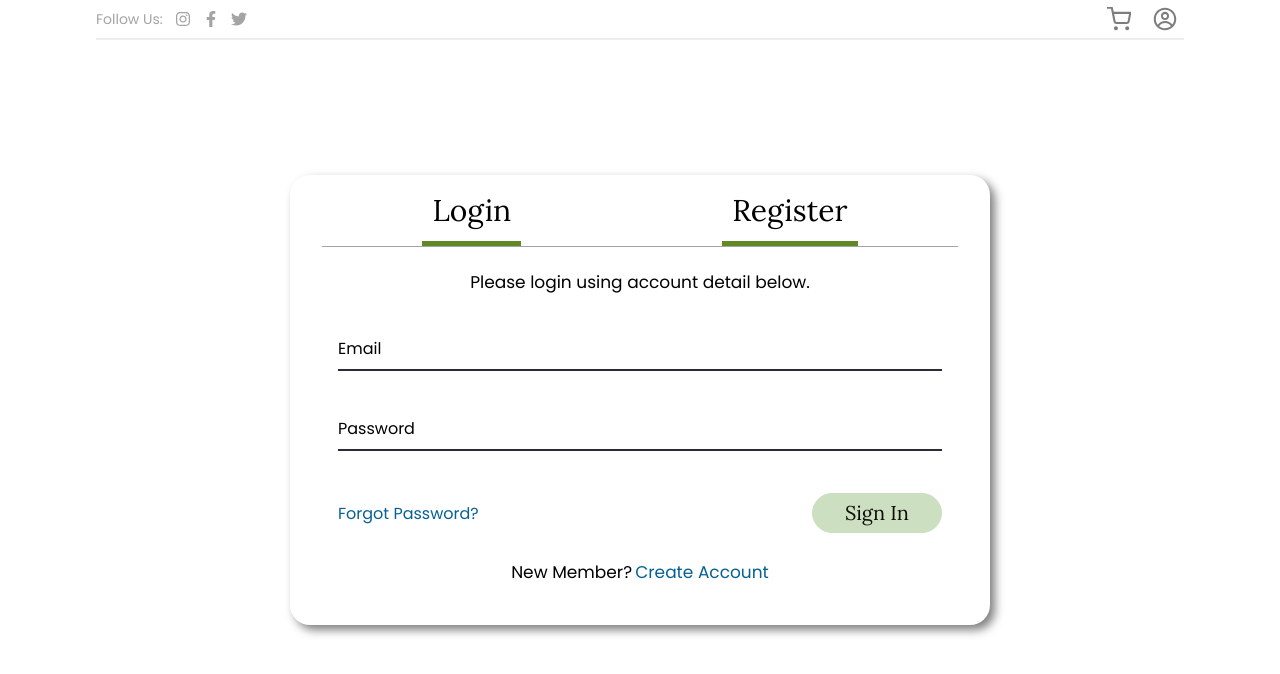
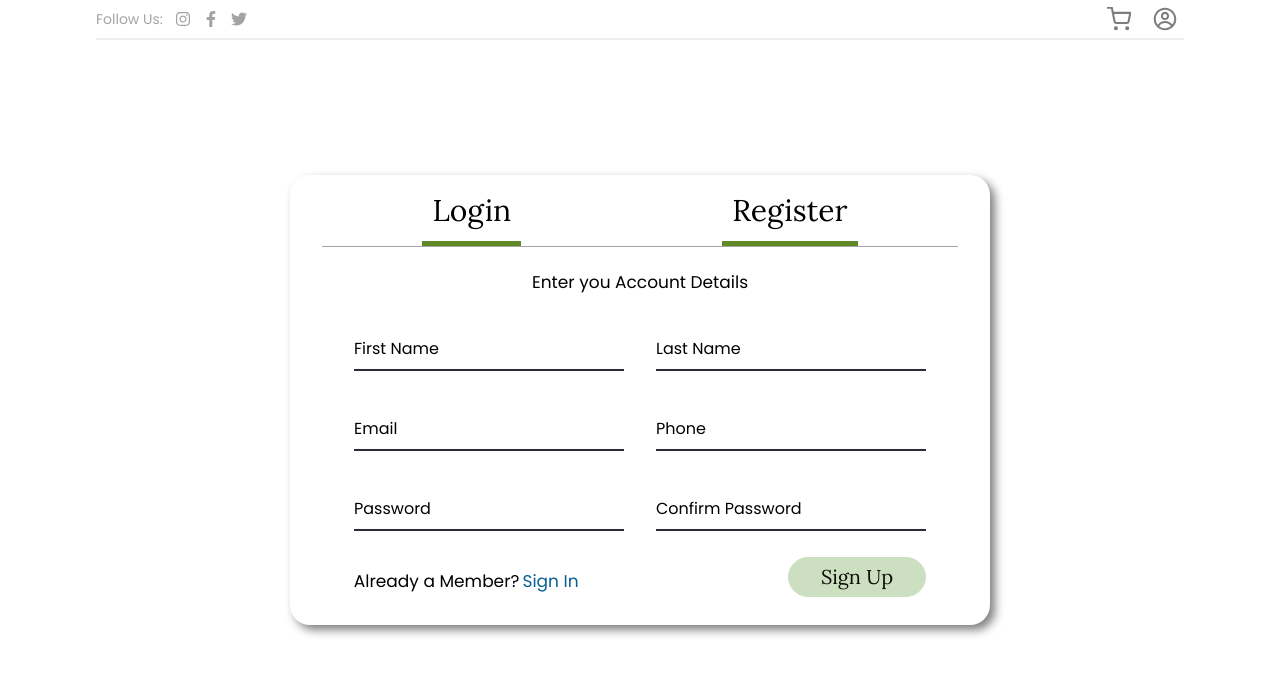
Before and after one commit to vishal-63/planting-io, a React (Create React App) app: page / in a window 1280 px wide. Shown: the top 674 px of the page. Built offline with nearby package versions, Linux system fonts and the light colour scheme.

Commit message:
registration form

```diff
--- a/src/Components/LoginModal/LoginModalElements.js
+++ b/src/Components/LoginModal/LoginModalElements.js
@@ -63,6 +63,7 @@
 export const FormContainer = styled.form`
   padding: 5px 1rem;
   width: 100%;
+  display: flex;
 `;
 
 export const Wrapper = styled.div`
@@ -97,6 +98,7 @@
   margin-top: 25px;
   align-items: center;
   justify-content: space-between;
+  width: 90%;
 
   @media (max-width: 768px) {
     flex-direction: column;
@@ -152,7 +154,7 @@
   margin-top: 1.5rem;
   & a {
     color: #066093;
-    padding-left:3px;
+    padding-left: 3px;
   }
 
   @media (max-width: 768px) {
@@ -161,3 +163,54 @@
     justify-content: center;
   }
 `;
+
+export const Block = styled.div`
+  width: 100%;
+  margin: 0 1rem;
+
+  @media (max-width: 768px) {
+    width: 100%;
+    margin: 0 0.38rem;
+  }
+`;
+
+export const SignUpBtn = styled.button`
+  height: 40px;
+  background: #cddfc1;
+  border: 1px solid #cddfc1;
+  border-radius: 34px;
+  font-family: Lora;
+  font-size: 20px;
+  line-height: 30px;
+  display: flex;
+  text-align: center;
+  align-items: center;
+  cursor: pointer;
+  padding: 0 32px;
+  color: #0d0d06;
+
+  @media (max-width: 768px) {
+    height: 45px;
+    width: 150px;
+    padding: 5px 35px;
+    margin-top: 1rem;
+  }
+`;
+
+export const AlreadyAccount = styled.div`
+  font-size: 17px;
+  line-height: 21px;
+  display: flex;
+  align-items: center;
+  justify-self: flex-end;
+  margin-top: 0.5rem;
+  & a {
+    color: #066093;
+    padding-left: 3px;
+  }
+
+  @media (max-width: 768px) {
+    width: 100%;
+    line-height: 23px;
+  }
+`;
--- a/src/Components/LoginModal/index.js
+++ b/src/Components/LoginModal/index.js
@@ -12,6 +12,9 @@
   ForgotPass,
   SignInBtn,
   NewAccount,
+  Block,
+  SignUpBtn,
+  AlreadyAccount,
 } from "./LoginModalElements";
 
 const LoginModal = () => {
@@ -21,7 +24,7 @@
         <Tab>Login</Tab>
         <Tab>Register</Tab>
       </TabsContainer>
-      <p>Please login using account detail below.</p>
+      {/* <p>Please login using account detail below</p>
       <FormContainer>
         <Wrapper class="emailinput">
           <Input spellcheck="false" type="email" />
@@ -37,8 +40,45 @@
         </ButtonContainer>
       </FormContainer>
       <NewAccount>
-        New Member?<br/> <a to="/"> Create Account</a>
-      </NewAccount>
+        New Member?<br/> <a href="/"> Create Account</a>
+      </NewAccount> */}
+      <p>Enter you Account Details</p>
+      <FormContainer>
+        <Block>
+          <Wrapper>
+            <Input spellcheck="false" type="text" />
+            <Label className="label">First Name</Label>
+          </Wrapper>
+          <Wrapper class="emailinput">
+            <Input spellcheck="false" type="email" />
+            <Label className="label">Email</Label>
+          </Wrapper>
+          <Wrapper>
+            <Input spellcheck="false" type="password" />
+            <Label className="label">Password</Label>
+          </Wrapper>
+        </Block>
+        <Block>
+          <Wrapper>
+            <Input spellcheck="false" type="text" />
+            <Label className="label">Last Name</Label>
+          </Wrapper>
+          <Wrapper>
+            <Input spellcheck="false" type="text" />
+            <Label className="label">Phone</Label>
+          </Wrapper>
+          <Wrapper>
+            <Input spellcheck="false" type="password" />
+            <Label className="label">Confirm Password</Label>
+          </Wrapper>
+        </Block>
+      </FormContainer>
+      <ButtonContainer style={{ margin: "4px" }}>
+        <AlreadyAccount>
+          Already a Member?<a href="/"> Sign In</a>
+        </AlreadyAccount>
+        <SignUpBtn type="submit">Sign Up</SignUpBtn>
+      </ButtonContainer>
     </LoginContainer>
   );
 };
```
